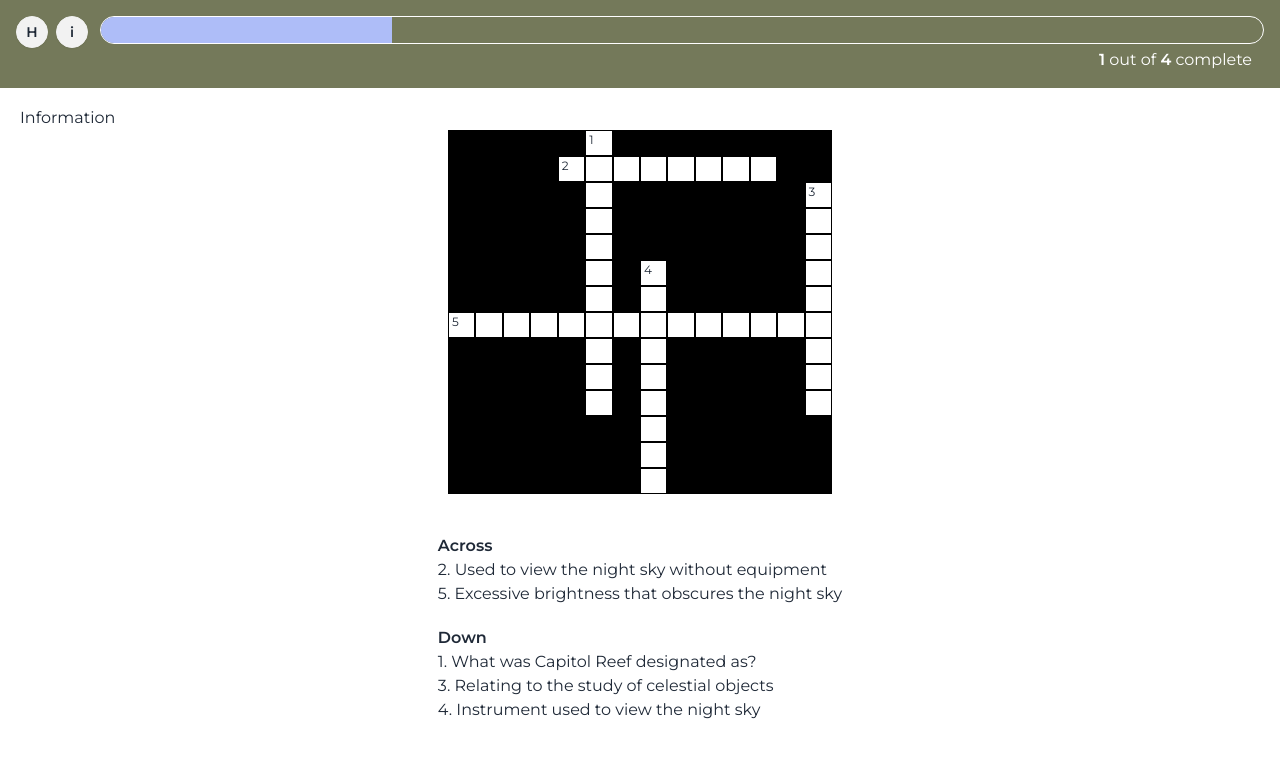
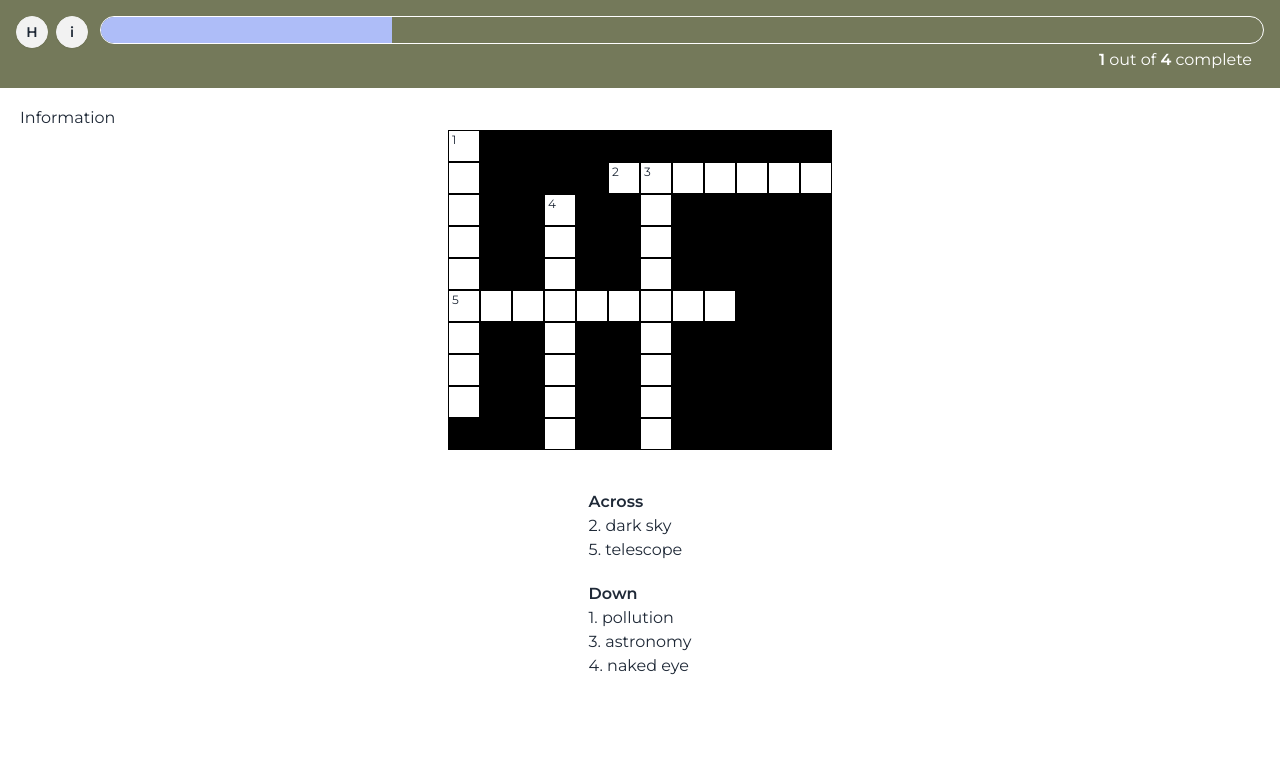
Before and after one commit to jldavis23/crfs-scavenger-hunt, a Next.js app: page /crossword in a window 1280 px wide. Shown: the top 758 px of the page. Built offline with nearby package versions, Linux system fonts and the light colour scheme; a web font is replaced by a local one.

Commit message:
back to original crossword code

```diff
--- a/app/(pages)/crossword/page.js
+++ b/app/(pages)/crossword/page.js
@@ -11,46 +11,38 @@ export default function CrosswordPage() {
 
     const puzzle = {
         crosswordRows: [
-            ['', '', '', '', '', 'D', '', '', '', '', '', '', '', ''],
-            ['', '', '', '', 'N', 'A', 'K', 'E', 'D', 'E', 'Y', 'E', '', ''],
-            ['', '', '', '', '', 'R', '', '', '', '', '', '', '', 'A'],
-            ['', '', '', '', '', 'K', '', '', '', '', '', '', '', 'S'],
-            ['', '', '', '', '', 'S', '', '', '', '', '', '', '', 'T'],
-            ['', '', '', '', '', 'K', '', 'T', '', '', '', '', '', 'R'],
-            ['', '', '', '', '', 'Y', '', 'E', '', '', '', '', '', 'O'],
-            ['L', 'I', 'G', 'H', 'T', 'P', 'O', 'L', 'L', 'U', 'T', 'I', 'O', 'N'],
-            ['', '', '', '', '', 'A', '', 'E', '', '', '', '', '', 'O'],
-            ['', '', '', '', '', 'R', '', 'S', '', '', '', '', '', 'M'],
-            ['', '', '', '', '', 'K', '', 'C', '', '', '', '', '', 'Y'],
-            ['', '', '', '', '', '', '', 'O', '', '', '', '', '', ''],
-            ['', '', '', '', '', '', '', 'P', '', '', '', '', '', ''],
-            ['', '', '', '', '', '', '', 'E', '', '', '', '', '', '']
+            ['P', '', '', '', '', '', '', '', '', '', '', ''],
+            ['O', '', '', '', '', 'D', 'A', 'R', 'K', 'S', 'K', 'Y'],
+            ['L', '', '', 'N', '', '', 'S', '', '', '', '', ''],
+            ['L', '', '', 'A', '', '', 'T', '', '', '', '', ''],
+            ['U', '', '', 'K', '', '', 'R', '', '', '', '', ''],
+            ['T', 'E', 'L', 'E', 'S', 'C', 'O', 'P', 'E', '', '', ''],
+            ['I', '', '', 'D', '', '', 'N', '', '', '', '', ''],
+            ['O', '', '', 'E', '', '', 'O', '', '', '', '', ''],
+            ['N', '', '', 'Y', '', '', 'M', '', '', '', '', ''],
+            ['', '', '', 'E', '', '', 'Y', '', '', '', '', '']
         ],
         wordStarts: [
-            ['', '', '', '', '', 1, '', '', '', '', '', '', '', ''],
-            ['', '', '', '', 2, '', '', '', '', '', '', '', '', ''],
-            ['', '', '', '', '', '', '', '', '', '', '', '', '', 3],
-            ['', '', '', '', '', '', '', '', '', '', '', '', '', ''],
-            ['', '', '', '', '', '', '', '', '', '', '', '', '', ''],
-            ['', '', '', '', '', '', '', 4, '', '', '', '', '', ''],
-            ['', '', '', '', '', '', '', '', '', '', '', '', '', ''],
-            [5, '', '', '', '', '', '', '', '', '', '', '', '', ''],
-            ['', '', '', '', '', '', '', '', '', '', '', '', '', ''],
-            ['', '', '', '', '', '', '', '', '', '', '', '', '', ''],
-            ['', '', '', '', '', '', '', '', '', '', '', '', '', ''],
-            ['', '', '', '', '', '', '', '', '', '', '', '', '', ''],
-            ['', '', '', '', '', '', '', '', '', '', '', '', '', ''],
-            ['', '', '', '', '', '', '', '', '', '', '', '', '', '']
+            [1, '', '', '', '', '', '', '', '', '', '', ''],
+            ['', '', '', '', '', 2, 3, '', '', '', '', ''],
+            ['', '', '', 4, '', '', '', '', '', '', '', ''],
+            ['', '', '', '', '', '', '', '', '', '', '', ''],
+            ['', '', '', '', '', '', '', '', '', '', '', ''],
+            [5, '', '', '', '', '', '', '', '', '', '', ''],
+            ['', '', '', '', '', '', '', '', '', '', '', ''],
+            ['', '', '', '', '', '', '', '', '', '', '', ''],
+            ['', '', '', '', '', '', '', '', '', '', '', ''],
+            ['', '', '', '', '', '', '', '', '', '', '', '']
         ],
         clues: {
             across: [
-                "2. Used to view the night sky without equipment",
-                "5. Excessive brightness that obscures the night sky"
+                "2. dark sky",
+                "5. telescope"
             ],
             down: [
-                "1. What was Capitol Reef designated as?",
-                "3. Relating to the study of celestial objects",
-                "4. Instrument used to view the night sky"
+                "1. pollution",
+                "3. astronomy",
+                "4. naked eye"
             ]
         }
     }
--- a/app/components/Crossword.js
+++ b/app/components/Crossword.js
@@ -31,15 +31,15 @@ export const Crossword = ({ puzzle, puzzleCompleted, setPuzzleCompleted }) => {
                     <h2 className="font-semibold text-2xl m-8 text-center">Complete the Crossword Puzzle</h2>,
 
                     <div className="flex flex-col items-center gap-10">
-                        <div className='max-w-96'>
+                        <div>
                             {puzzle.crosswordRows.map((row, i) => (
-                                <div key={i} className='grid' style={{ gridTemplateColumns: `repeat(${row.length}, minmax(0, 1fr))` }}>
+                                <div key={i} className="flex">
                                     {row.map((cell, j) =>
                                         cell !== '' ? (
                                             <div className="relative" key={j}>
                                                 <input
                                                     type="text"
-                                                    className={`w-full flex justify-center items-center border border-black text-center rounded-none ${userAnswers[i][j] === solutions[i][j] ? 'bg-success' : ""}`}
+                                                    className={`w-8 h-8 flex justify-center items-center border border-black text-center rounded-none ${userAnswers[i][j] === solutions[i][j] ? 'bg-success' : ""}`}
                                                     maxLength={1}
                                                     onChange={e => handleInputChange(i, j, e)}
                                                     value={puzzleCompleted ? solutions[i][j] : userAnswers[i][j]}
@@ -51,7 +51,7 @@ export const Crossword = ({ puzzle, puzzleCompleted, setPuzzleCompleted }) => {
                                             </div>
                                         ) : (
                                             <div
-                                                className=" bg-black"
+                                                className="w-8 h-8 bg-black"
                                                 key={j}>
                                             </div>
                                         )
@@ -85,6 +85,5 @@ export const Crossword = ({ puzzle, puzzleCompleted, setPuzzleCompleted }) => {
 
 
         </section>
-
     )
 }
```
